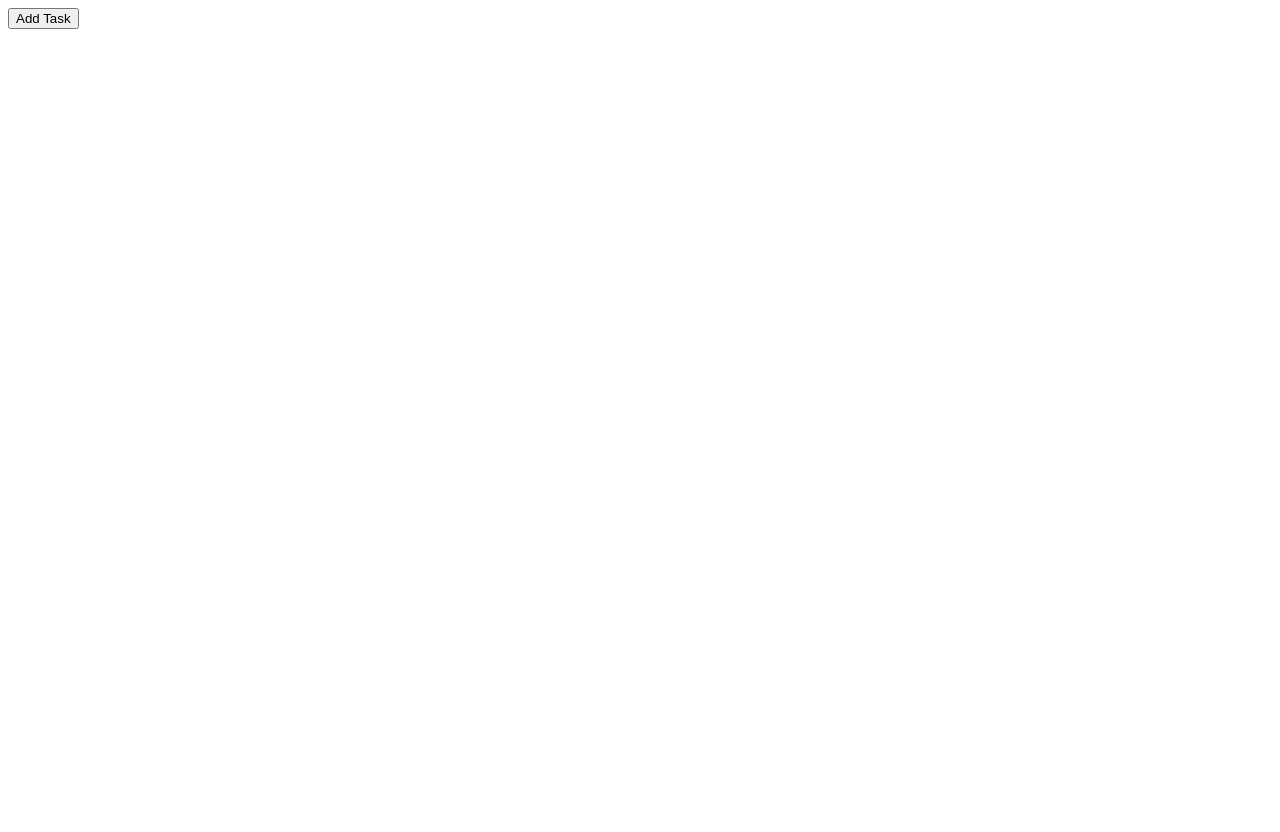
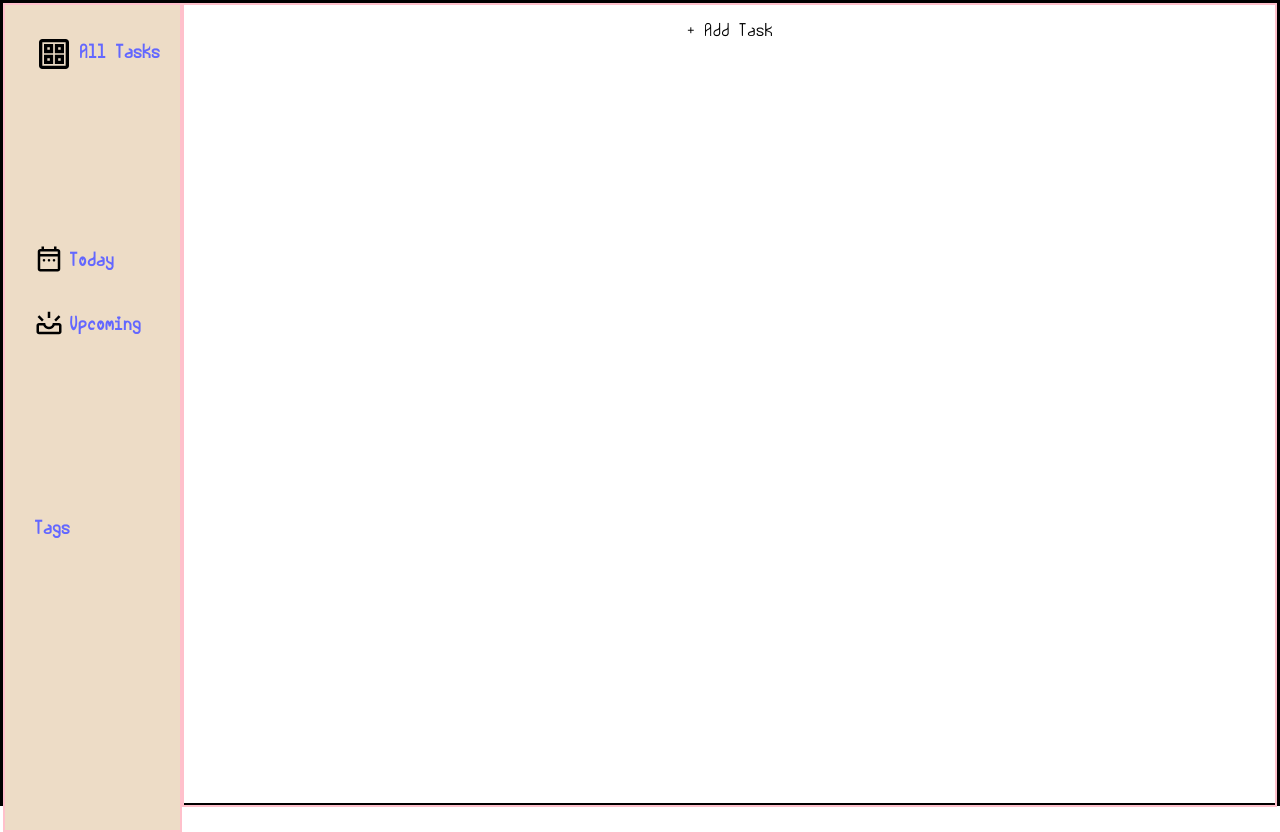
Before and after one commit to dawit-kibatu/Todo-List, a website built with webpack: page src/template.html in a window 1280 px wide. Before the commit the page ends 800 px from the top, so only its background shows below. Built offline with nearby package versions, Linux system fonts and the light colour scheme.

Commit message:
style: basic style layout

```diff
--- a/src/styles/style.css
+++ b/src/styles/style.css
@@ -23,3 +23,79 @@
     transform:translate(-50%,-50%) scale(1);
     visibility: visible;
 }
+body{
+    margin: 0px;
+    font-family:font1,Georgia, 'Times New Roman', Times, serif ;
+}
+@font-face {
+    font-family: font1;
+    src: url("../fonts/LMCV2Mono_3.0.0213_with_jap-test30.ttf");
+}
+#content{
+   display: flex;
+   border: solid black;
+   height: 100vh;
+}
+.sidebar{
+    border: solid pink 2px;
+    height: 100vh;
+    width:12vw;
+    min-width: 150px;
+    padding:1%;
+    display: grid;
+    grid: repeat(12,1fr)/repeat(12,1fr);
+    gap: 5%;
+    background-color:#EDDCC6;
+    color: #6367FF;
+    font-size: clamp(16px, 2.5vw, 20px);
+    font-weight: bold;
+}
+.taskDisp{
+   border: solid pink 2px;
+   flex-grow: 1;
+   flex-shrink: 2;
+   height:100vh;
+   width: 90vw;
+   display: flex;
+   flex-direction: column;
+   align-items: center;
+}
+.home{
+    grid-row: 1/3;
+}
+.dates{
+    grid-row: 4/6;
+    display: flex;
+    flex-direction: column;
+    gap:2%;
+}
+.tags{
+    grid-row: 8/12;
+}
+.home,.dates>div,.tags{
+    grid-column: 1/8;
+    display: flex;
+    margin: 1rem;
+    gap: 5px;
+}
+.home:hover,.dates>div:hover,.tags:hover{
+    text-decoration:underline orange 5px;
+    text-underline-offset:0.5rem ;
+
+}
+svg{
+    fill:black;
+}
+.add{
+    border: none;
+    text-decoration: none;
+    text-align: center;
+    width: 100px;
+    height: 50px;
+    font-size: 1.2rem;
+    background-color: white;
+    font-family: font1,'Franklin Gothic Medium', 'Arial Narrow', Arial, sans-serif;
+}
+.add:hover{
+    text-decoration: underline pink 2px;
+}
--- a/src/template.html
+++ b/src/template.html
@@ -7,7 +7,28 @@
 </head>
 <body>
     <div id="content">
-         <button class="add">Add Task</button>
+         <div class="sidebar">
+            <div class="home">
+                <svg xmlns="http://www.w3.org/2000/svg" height="40px" viewBox="0 -960 960 960" width="40px" fill="#black"><path d="M240-500v-220h220v220H240Zm0 260v-220h220v220H240Zm260-260v-220h220v220H500Zm0 260v-220h220v220H500ZM320-580h60v-60h-60v60Zm260 0h60v-60h-60v60ZM320-320h60v-60h-60v60Zm260 0h60v-60h-60v60ZM380-580Zm200 0Zm0 200Zm-200 0ZM200-120q-33 0-56.5-23.5T120-200v-560q0-33 23.5-56.5T200-840h560q33 0 56.5 23.5T840-760v560q0 33-23.5 56.5T760-120H200Zm0-80h560v-560H200v560Z"/></svg>
+                <div style="margin-top: 5%;">All Tasks</div>
+            </div>
+            <div class="dates">
+                <div class="today">
+                    <svg xmlns="http://www.w3.org/2000/svg" height="30px" viewBox="0 -960 960 960" width="30px" fill="#e3e3e3"><path d="M291.5-411.5Q280-423 280-440t11.5-28.5Q303-480 320-480t28.5 11.5Q360-457 360-440t-11.5 28.5Q337-400 320-400t-28.5-11.5Zm160 0Q440-423 440-440t11.5-28.5Q463-480 480-480t28.5 11.5Q520-457 520-440t-11.5 28.5Q497-400 480-400t-28.5-11.5Zm160 0Q600-423 600-440t11.5-28.5Q623-480 640-480t28.5 11.5Q680-457 680-440t-11.5 28.5Q657-400 640-400t-28.5-11.5ZM200-80q-33 0-56.5-23.5T120-160v-560q0-33 23.5-56.5T200-800h40v-80h80v80h320v-80h80v80h40q33 0 56.5 23.5T840-720v560q0 33-23.5 56.5T760-80H200Zm0-80h560v-400H200v400Zm0-480h560v-80H200v80Zm0 0v-80 80Z"/></svg>
+                    <div style="margin-top: 5%;">Today</div>
+                </div>
+                <div class="upcoming">
+                    <svg xmlns="http://www.w3.org/2000/svg" height="30px" viewBox="0 -960 960 960" width="30px" fill="#e3e3e3"><path d="M160-120q-33 0-56.5-23.5T80-200v-200q0-33 23.5-56.5T160-480h200q0 50 35 85t85 35q50 0 85-35t35-85h200q33 0 56.5 23.5T880-400v200q0 33-23.5 56.5T800-120H160Zm0-80h640v-200H664q-25 55-74.5 87.5T480-280q-60 0-109.5-32.5T296-400H160v200Zm544-328-56-56 142-142 56 56-142 142Zm-448 0L114-670l56-56 142 142-56 56Zm184-112v-200h80v200h-80ZM160-200h640-640Z"/></svg>
+                    <div style="margin-top: 5%;">Upcoming</div>
+                </div>
+            </div>
+            <div class="tags" style="margin-top: 5%;">Tags</div>
+         </div>
+         <div class="taskDisp">
+             <div class="tasks">
+             </div>
+             <button class="add"> + Add Task</button>
+         </div>
          <div class="popup">
             <legend style="font-size: large; font-weight: bold;">Add Your Task</legend>
             <div>
```
Also changed, not shown: src/fonts/LMCV2Mono_3.0.0213_with_jap-test30.ttf (added).
